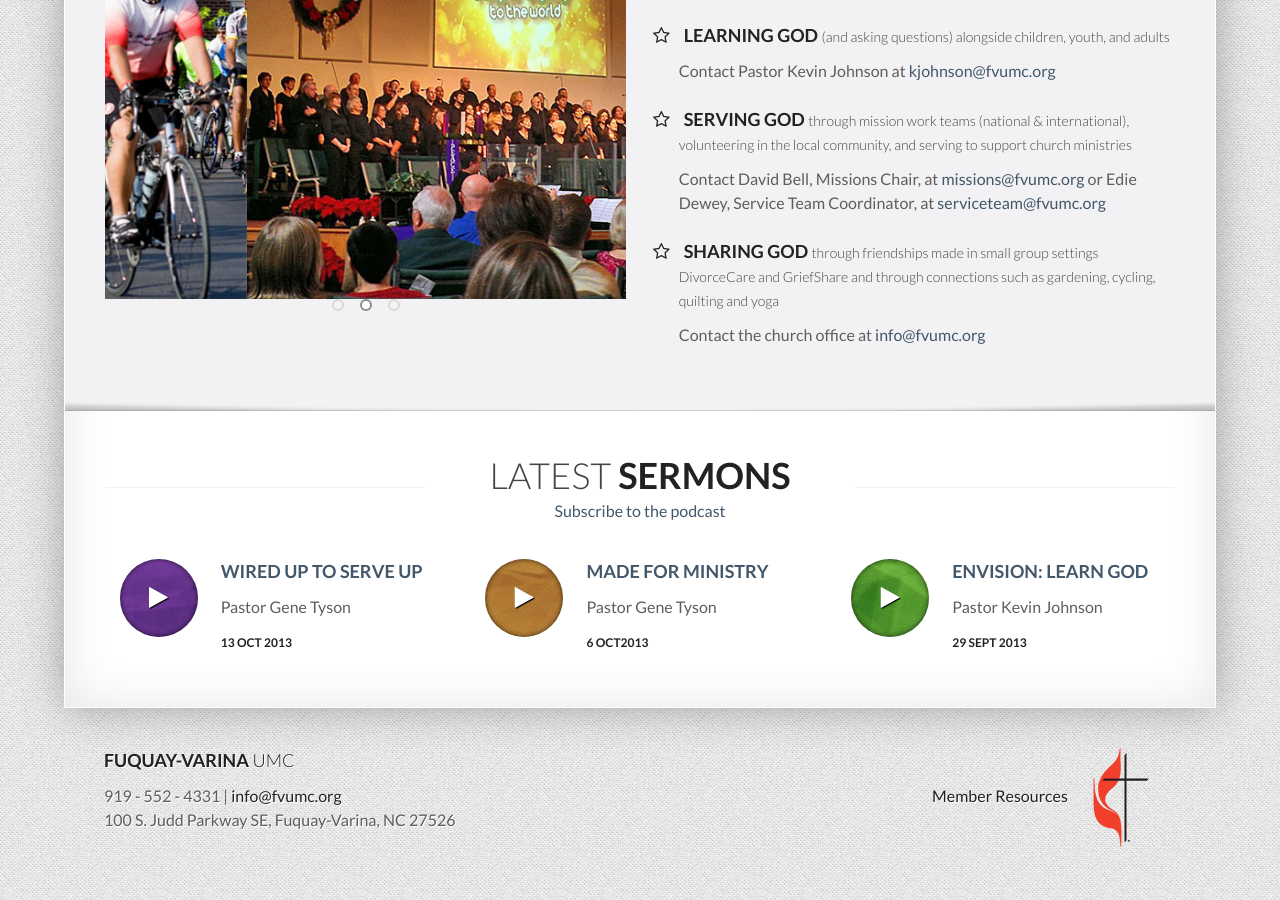
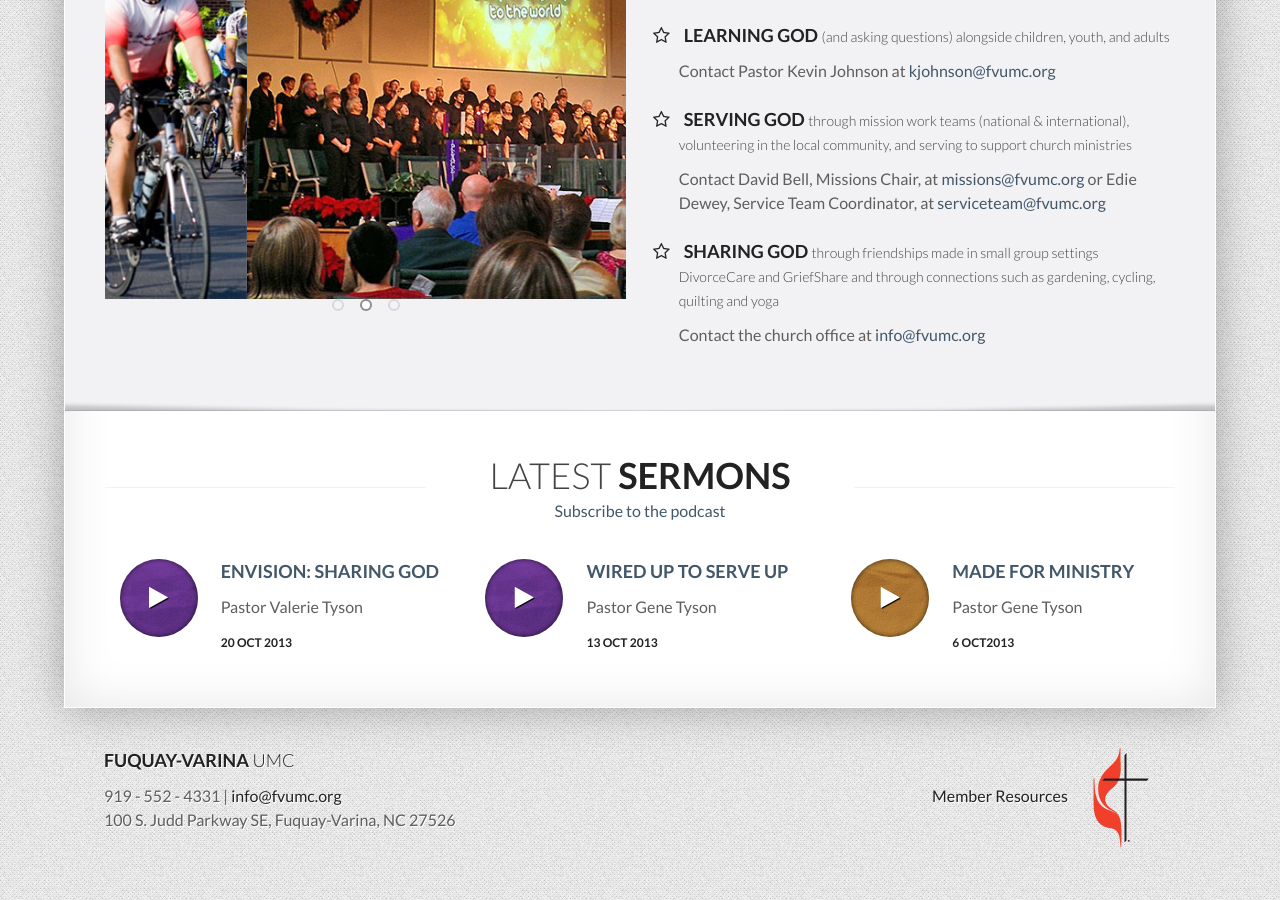
Before and after one commit to fvumc/fvumc.github.io, a Jekyll site: the page built from index.html, in a window 1280 px wide and 900 px high, scrolled down 2896 px. Built offline with Jekyll 4.4.1, drawn with Linux system fonts in a browser that asks for light colours; Markdown is read by kramdown in place of the engine named in the settings.

Commit message:
changed links in podcast section

```diff
--- a/index.html
+++ b/index.html
@@ -234,14 +234,15 @@
               <small class="light">Latest</small>
               Sermons
             </h1>
-            <p><a href="https://itunes.apple.com/us/podcast/fuquay-varina-united-methodist">Subscribe to the podcast</a></p>
+            <p><a href="https://itunes.apple.com/us/podcast/fuquay-varina-united-methodist/id601951033">Subscribe to the podcast</a></p>
           </div>
           <ul class="unstyled row-fluid">
+
             <li class="span4">
               <div class="row-fluid">
                 <div class="span4">
                   <div class="round-box box-small">
-                    <a class="box-inner" href="https://itunes.apple.com/us/podcast/wired-up-to-serve-up/id601951033?i=169129399">
+                    <a class="box-inner" href="http://audio.fvumc.org/EnVision_Sharing_God.mp3">
                       <img alt="some image" class="img-circle" src="images/Color-Block-Purple.jpg">
                       <i class='icon-play'></i>
                     </a>
@@ -249,7 +250,34 @@
                 </div>
                 <div class="span8">
                   <h3>
-                    <a href="https://itunes.apple.com/us/podcast/wired-up-to-serve-up/id601951033?i=169129399">
+                    <a href="http://audio.fvumc.org/EnVision_Sharing_God.mp3">
+                      EnVision: Sharing God
+                    </a>
+                  </h3>
+                  <p>
+                    Pastor Valerie Tyson
+                  </p>
+                    <h5>
+                    20 Oct 2013
+                  </h5>
+                </div>
+              </div>
+            </li>
+
+
+            <li class="span4">
+              <div class="row-fluid">
+                <div class="span4">
+                  <div class="round-box box-small">
+                    <a class="box-inner" href="http://audio.fvumc.org/Wired_Up_to_Serve.mp3">
+                      <img alt="some image" class="img-circle" src="images/Color-Block-Purple.jpg">
+                      <i class='icon-play'></i>
+                    </a>
+                  </div>
+                </div>
+                <div class="span8">
+                  <h3>
+                    <a href="http://audio.fvumc.org/Wired_Up_to_Serve.mp3">
                       Wired Up to Serve Up
                     </a>
                   </h3>
@@ -262,11 +290,12 @@
                 </div>
               </div>
             </li>
+
             <li class="span4">
               <div class="row-fluid">
                 <div class="span4">
                   <div class="round-box box-small">
-                    <a class="box-inner" href="https://itunes.apple.com/us/podcast/made-for-ministry/id601951033?i=168945244">
+                    <a class="box-inner" href="http://audio.fvumc.org/Made_for_Ministry.mp3">
                       <img alt="some image" class="img-circle" src="images/Color-Block-Orange.jpg">
                       <i class='icon-play'></i>
                     </a>
@@ -274,7 +303,7 @@
                 </div>
                 <div class="span8">
                   <h3>
-                    <a href="https://itunes.apple.com/us/podcast/made-for-ministry/id601951033?i=168945244">
+                    <a href="http://audio.fvumc.org/Made_for_Ministry.mp3">
                       Made for Ministry
                     </a>
                   </h3>
@@ -287,33 +316,6 @@
                 </div>
               </div>
             </li>
-            <li class="span4">
-              <div class="row-fluid">
-                <div class="span4">
-                  <div class="round-box box-small">
-                    <a class="box-inner" href="https://itunes.apple.com/us/podcast/envision-learn-god/id601951033?i=168721806">
-                      <img alt="some image" class="img-circle" src="images/Color-Block-Lime.jpg">
-                      <i class='icon-play'></i>
-                    </a>
-                  </div>
-                </div>
-                <div class="span8">
-                  <h3>
-                    <a href="https://itunes.apple.com/us/podcast/envision-learn-god/id601951033?i=168721806">
-                      EnVision: Learn God
-                    </a>
-                  </h3>
-                  <p>
-                    Pastor Kevin Johnson
-                  </p>
-                    <h5>
-                    29 Sept 2013
-                  </h5>
-                </div>
-              </div>
-            </li>
-
-
           </ul>
         </div>
       </section>
```
Also changed, not shown: Sermons/podcast.xml (+5 -8 lines).
